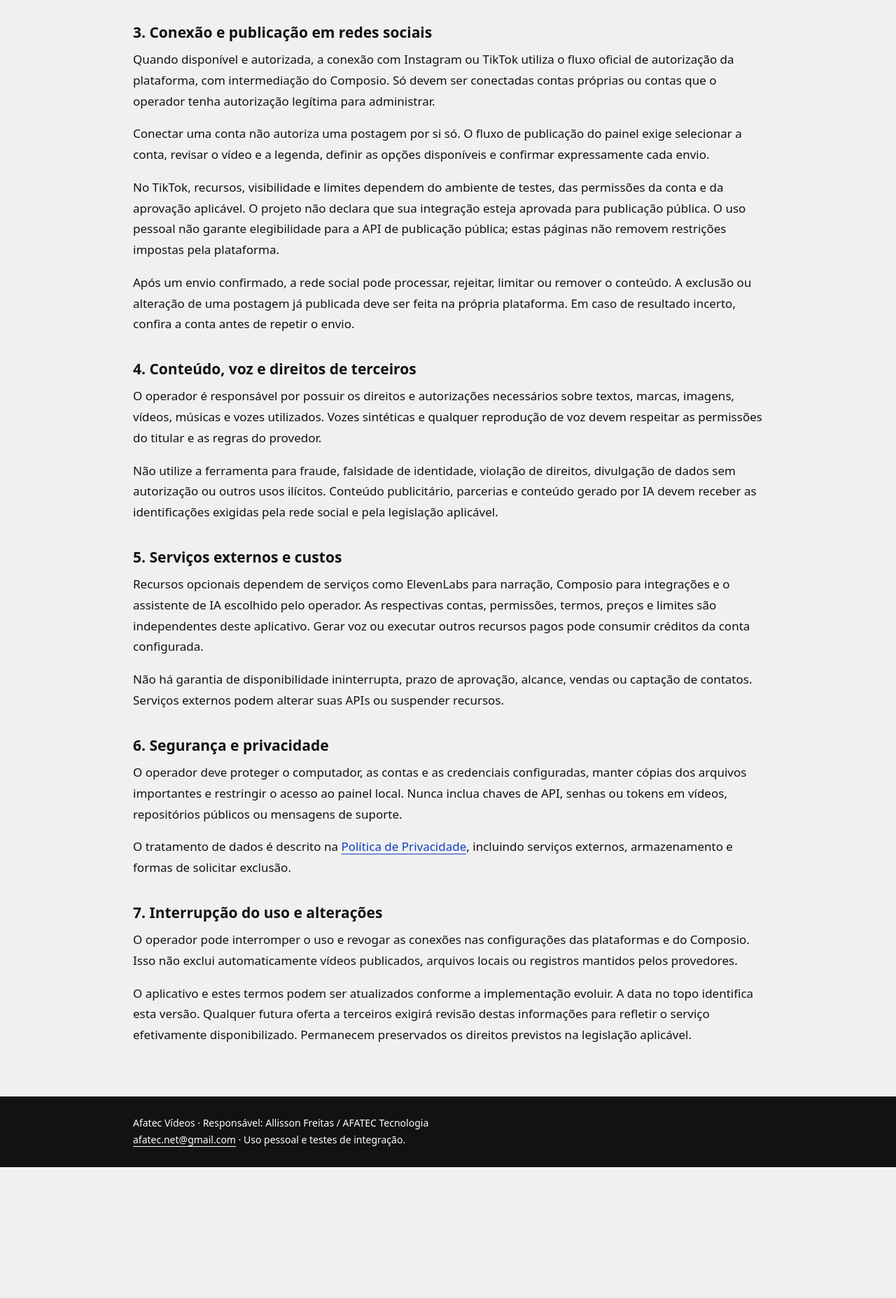
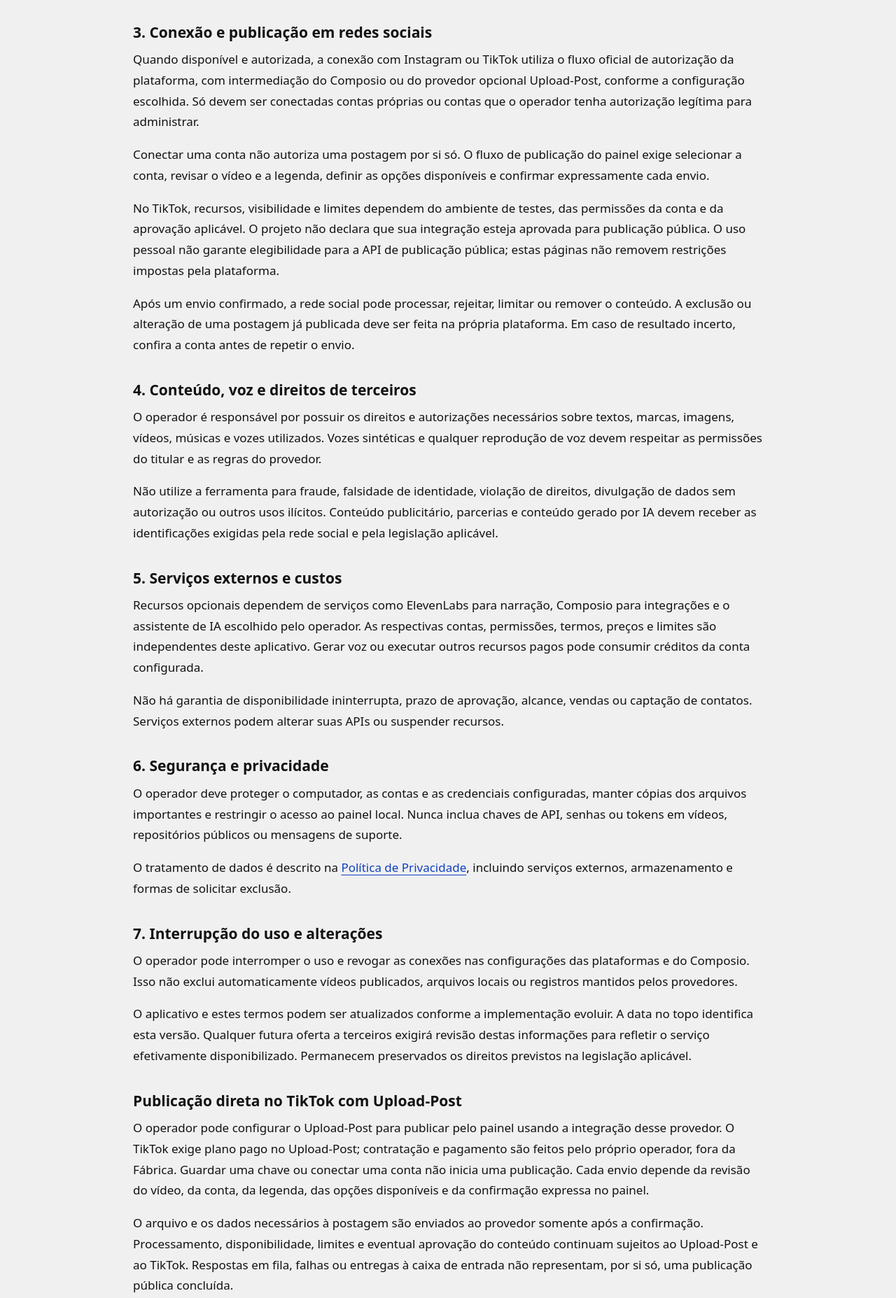
Before and after one commit to allissonfreitas/afatec-automacao-privacidade, a plain HTML site: page afatec-videos/termos.html in a window 1280 px wide. Shown: the part 878-2733 px from the top of the page at 70% size. Before the commit the page ends 2546 px from the top, so only its background shows below. Drawn offline with Linux system fonts and the light colour scheme.

Commit message:
Informa provedor opcional Upload-Post para publicação TikTok

```diff
--- a/afatec-videos/termos.html
+++ b/afatec-videos/termos.html
@@ -12,15 +12,17 @@
 <body>
 <a class="skip" href="#conteudo">Ir para o conteúdo</a>
 <header><div class="wrap"><div class="brand">Afatec Vídeos</div><nav aria-label="Documentos do aplicativo"><a href="termos.html" aria-current="page">Termos de Uso</a><a href="privacidade.html">Política de Privacidade</a><a href="mailto:afatec.net@gmail.com">Contato</a></nav></div></header>
-<main id="conteudo" class="wrap"><span class="tag">Informações do aplicativo</span><h1>Termos de Uso</h1><p class="meta">Vigência e última atualização: 28 de outubro de 2026.</p>
+<main id="conteudo" class="wrap"><span class="tag">Informações do aplicativo</span><h1>Termos de Uso</h1><p class="meta">Vigência e última atualização: 29 de outubro de 2026.</p>
 <div class="intro"><p>O Afatec Vídeos é uma ferramenta local de criação e edição de vídeos, com narração, legendas e prévia. A integração com redes sociais está em desenvolvimento para uso pessoal do responsável em suas próprias contas.</p></div>
 <section><h2>1. Responsável e alcance</h2><p>Estes termos descrevem o uso do Afatec Vídeos, baseado no projeto Fábrica de Vídeos e administrado por Allisson Freitas / AFATEC Tecnologia. O contato é <a href="mailto:afatec.net@gmail.com">afatec.net@gmail.com</a>.</p><p>A versão atual não oferece cadastro público, serviço de publicação para terceiros ou assinatura comercial do aplicativo. Estas páginas informam o funcionamento do projeto e de suas integrações experimentais.</p></section>
 <section><h2>2. Produção de vídeos</h2><p>O aplicativo organiza materiais fornecidos pelo operador, roteiros, narração, legendas e arquivos de vídeo. O operador deve revisar o conteúdo, a identidade visual, o áudio e as informações comerciais antes de usar ou publicar o resultado. Conteúdos produzidos com inteligência artificial podem conter erros e precisam de conferência humana.</p></section>
-<section><h2>3. Conexão e publicação em redes sociais</h2><p>Quando disponível e autorizada, a conexão com Instagram ou TikTok utiliza o fluxo oficial de autorização da plataforma, com intermediação do Composio. Só devem ser conectadas contas próprias ou contas que o operador tenha autorização legítima para administrar.</p><p>Conectar uma conta não autoriza uma postagem por si só. O fluxo de publicação do painel exige selecionar a conta, revisar o vídeo e a legenda, definir as opções disponíveis e confirmar expressamente cada envio.</p><p>No TikTok, recursos, visibilidade e limites dependem do ambiente de testes, das permissões da conta e da aprovação aplicável. O projeto não declara que sua integração esteja aprovada para publicação pública. O uso pessoal não garante elegibilidade para a API de publicação pública; estas páginas não removem restrições impostas pela plataforma.</p><p>Após um envio confirmado, a rede social pode processar, rejeitar, limitar ou remover o conteúdo. A exclusão ou alteração de uma postagem já publicada deve ser feita na própria plataforma. Em caso de resultado incerto, confira a conta antes de repetir o envio.</p></section>
+<section><h2>3. Conexão e publicação em redes sociais</h2><p>Quando disponível e autorizada, a conexão com Instagram ou TikTok utiliza o fluxo oficial de autorização da plataforma, com intermediação do Composio ou do provedor opcional Upload-Post, conforme a configuração escolhida. Só devem ser conectadas contas próprias ou contas que o operador tenha autorização legítima para administrar.</p><p>Conectar uma conta não autoriza uma postagem por si só. O fluxo de publicação do painel exige selecionar a conta, revisar o vídeo e a legenda, definir as opções disponíveis e confirmar expressamente cada envio.</p><p>No TikTok, recursos, visibilidade e limites dependem do ambiente de testes, das permissões da conta e da aprovação aplicável. O projeto não declara que sua integração esteja aprovada para publicação pública. O uso pessoal não garante elegibilidade para a API de publicação pública; estas páginas não removem restrições impostas pela plataforma.</p><p>Após um envio confirmado, a rede social pode processar, rejeitar, limitar ou remover o conteúdo. A exclusão ou alteração de uma postagem já publicada deve ser feita na própria plataforma. Em caso de resultado incerto, confira a conta antes de repetir o envio.</p></section>
 <section><h2>4. Conteúdo, voz e direitos de terceiros</h2><p>O operador é responsável por possuir os direitos e autorizações necessários sobre textos, marcas, imagens, vídeos, músicas e vozes utilizados. Vozes sintéticas e qualquer reprodução de voz devem respeitar as permissões do titular e as regras do provedor.</p><p>Não utilize a ferramenta para fraude, falsidade de identidade, violação de direitos, divulgação de dados sem autorização ou outros usos ilícitos. Conteúdo publicitário, parcerias e conteúdo gerado por IA devem receber as identificações exigidas pela rede social e pela legislação aplicável.</p></section>
 <section><h2>5. Serviços externos e custos</h2><p>Recursos opcionais dependem de serviços como ElevenLabs para narração, Composio para integrações e o assistente de IA escolhido pelo operador. As respectivas contas, permissões, termos, preços e limites são independentes deste aplicativo. Gerar voz ou executar outros recursos pagos pode consumir créditos da conta configurada.</p><p>Não há garantia de disponibilidade ininterrupta, prazo de aprovação, alcance, vendas ou captação de contatos. Serviços externos podem alterar suas APIs ou suspender recursos.</p></section>
 <section><h2>6. Segurança e privacidade</h2><p>O operador deve proteger o computador, as contas e as credenciais configuradas, manter cópias dos arquivos importantes e restringir o acesso ao painel local. Nunca inclua chaves de API, senhas ou tokens em vídeos, repositórios públicos ou mensagens de suporte.</p><p>O tratamento de dados é descrito na <a href="privacidade.html">Política de Privacidade</a>, incluindo serviços externos, armazenamento e formas de solicitar exclusão.</p></section>
 <section><h2>7. Interrupção do uso e alterações</h2><p>O operador pode interromper o uso e revogar as conexões nas configurações das plataformas e do Composio. Isso não exclui automaticamente vídeos publicados, arquivos locais ou registros mantidos pelos provedores.</p><p>O aplicativo e estes termos podem ser atualizados conforme a implementação evoluir. A data no topo identifica esta versão. Qualquer futura oferta a terceiros exigirá revisão destas informações para refletir o serviço efetivamente disponibilizado. Permanecem preservados os direitos previstos na legislação aplicável.</p></section>
+<!-- uploadpost-publicacao-direta -->
+<section><h2>Publicação direta no TikTok com Upload-Post</h2><p>O operador pode configurar o Upload-Post para publicar pelo painel usando a integração desse provedor. O TikTok exige plano pago no Upload-Post; contratação e pagamento são feitos pelo próprio operador, fora da Fábrica. Guardar uma chave ou conectar uma conta não inicia uma publicação. Cada envio depende da revisão do vídeo, da conta, da legenda, das opções disponíveis e da confirmação expressa no painel.</p><p>O arquivo e os dados necessários à postagem são enviados ao provedor somente após a confirmação. Processamento, disponibilidade, limites e eventual aprovação do conteúdo continuam sujeitos ao Upload-Post e ao TikTok. Respostas em fila, falhas ou entregas à caixa de entrada não representam, por si só, uma publicação pública concluída.</p></section>
 </main>
 <footer><div class="wrap">Afatec Vídeos · Responsável: Allisson Freitas / AFATEC Tecnologia<br><a href="mailto:afatec.net@gmail.com">afatec.net@gmail.com</a> · Uso pessoal e testes de integração.</div></footer>
 </body>
```
Also changed, not shown: afatec-videos/index.html (+2 -2 lines), afatec-videos/privacidade.html (+3 -1 lines).
